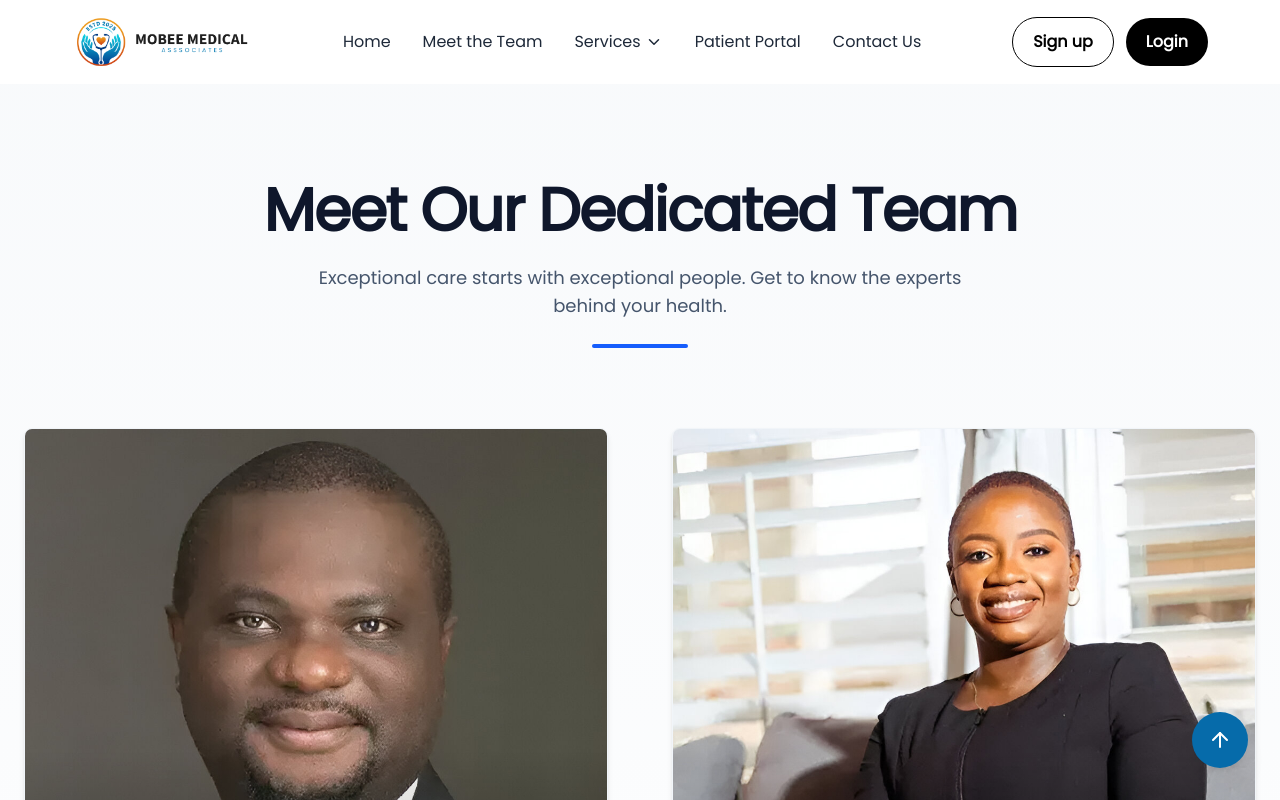
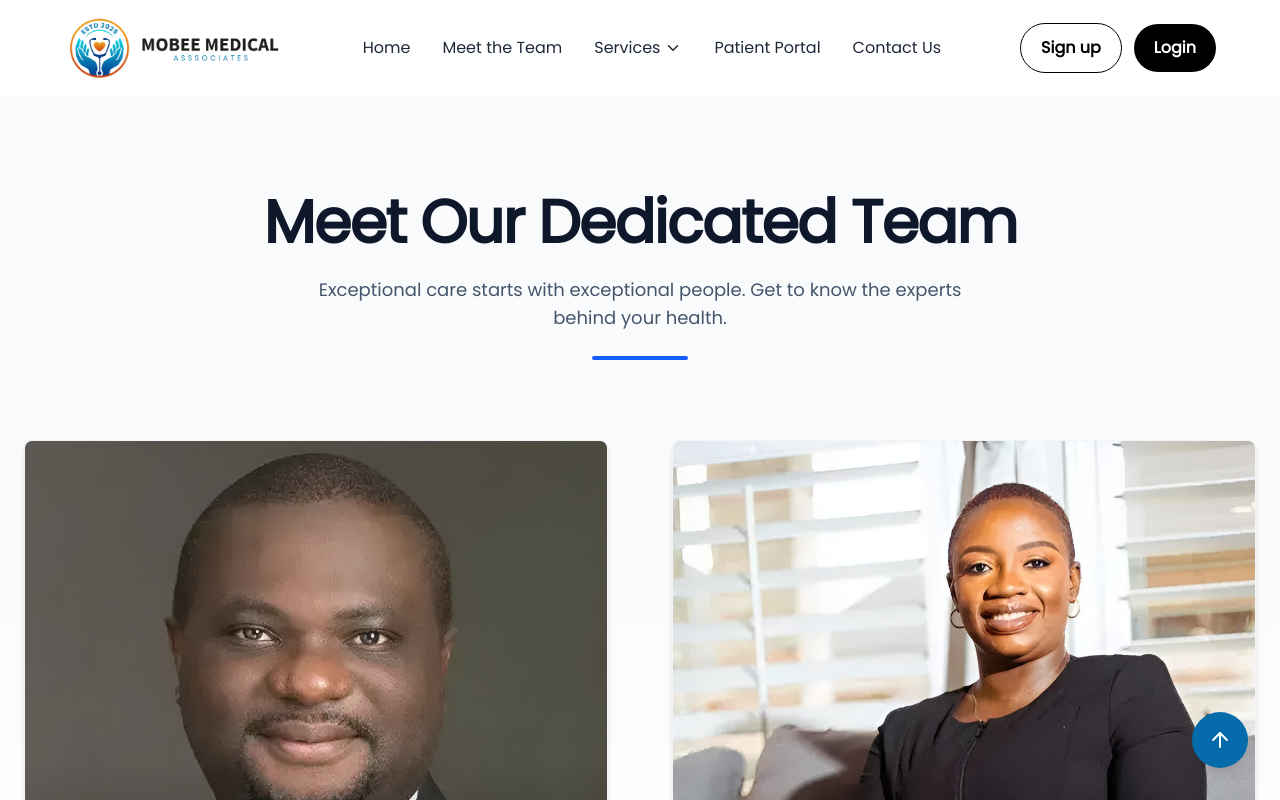
Before and after one commit to afterrender1/mobeemedical, a Next.js app: page /ourteam in a window 1280 px wide. Shown: the top 800 px of the page. Built offline with nearby package versions, Linux system fonts and the light colour scheme.

Commit message:
nav responsive done

```diff
--- a/app/preventative-services/page.jsx
+++ b/app/preventative-services/page.jsx
@@ -15,13 +15,7 @@ import MoveToTop from "@/components/MoveToTop";
 export default function PreventativeCarePage() {
   return (
     <>
-      {/* Skip to Content Link */}
-      <a
-        href="#main-content"
-        className="sr-only focus:not-sr-only focus:absolute focus:top-4 focus:left-4 bg-[#066BAA] text-white px-6 py-3 rounded-full font-semibold z-50 shadow-lg"
-      >
-        Skip to content
-      </a>
+
 
       <Navbar />
 
--- a/components/Navbar.jsx
+++ b/components/Navbar.jsx
@@ -1,3 +1,4 @@
+// components/Navbar.tsx
 "use client";
 
 import React, { useState } from "react";
@@ -22,30 +23,31 @@ export default function Navbar() {
 
   return (
     <nav
-   className=" bg-white mx-0 sm:mx-0 md:mx-0 lg:mx-8 xl:mx-12 2xl:mx-30"
-      style={{ fontFamily: "Poppins, sans-serif" }}
+      className="bg-white mx-auto w-full max-w-[1920px] px-4 sm:px-6 md:px-8 lg:px-12 xl:px-16 2xl:px-30"
+      style={{ fontFamily: "Poppins" }}
     >
-      <div className="max-w-8xl mx-auto px-6 py-4 flex items-center justify-between">
-        {/* Left: Logo */}
+      <div className="max-w-8xl mx-auto flex items-center justify-between py-4">
+        {/* Logo */}
         <Link href="/" className="flex items-center">
           <Image
             src="/images/logos/mobee3.png"
             alt="Logo"
             width={180}
             height={60}
-            className="object-contain"
+            className="h-12 w-auto sm:h-14 lg:h-16 object-contain"
+            priority
           />
         </Link>
 
-        {/* Center: Desktop Nav Links */}
-        <ul className="hidden lg:flex items-center gap-8 text-gray-800 font-normal">
+        {/* Desktop Nav */}
+        <ul className="hidden lg:flex items-center gap-6 xl:gap-8 text-sm xl:text-base font-normal text-gray-800">
           <li>
-            <Link href="/" className="hover:text-blue-600 transition">
+            <Link href="/" className="hover:text-[#066BAA] transition">
               Home
             </Link>
           </li>
           <li>
-            <Link href="/ourteam" className="hover:text-blue-600 transition">
+            <Link href="/ourteam" className="hover:text-[#066BAA] transition">
               Meet the Team
             </Link>
           </li>
@@ -56,13 +58,11 @@ export default function Navbar() {
             onMouseEnter={() => setServicesOpen(true)}
             onMouseLeave={() => setServicesOpen(false)}
           >
-            <button className="flex items-center gap-1 hover:text-blue-600 transition">
+            <button className="flex items-center gap-1 hover:text-[#066BAA] transition">
               Services
               <ChevronDown
                 size={18}
-                className={`transition-transform ${
-                  servicesOpen ? "rotate-180" : "rotate-0"
-                }`}
+                className={`transition-transform ${servicesOpen ? "rotate-180" : ""}`}
               />
             </button>
 
@@ -72,21 +72,14 @@ export default function Navbar() {
                   initial={{ opacity: 0, y: -12 }}
                   animate={{ opacity: 1, y: 0 }}
                   exit={{ opacity: 0, y: -8 }}
-      transition={{
-        duration: 0.28,
-        ease: [0.32, 0, 0.2, 1],
-      }}
-      className="absolute top-14 left-1/2 -translate-x-1/2 w-72
-                 bg-white rounded-2xl shadow-xl
-                 border border-gray-200/80
-                 overflow-hidden z-50
-                 ring-1 ring-black/5"
+                  transition={{ duration: 0.28, ease: [0.32, 0, 0.2, 1] }}
+                  className="absolute top-14 left-1/2 -translate-x-1/2 w-72 bg-white rounded-2xl shadow-xl border border-gray-200/80 overflow-hidden z-50 ring-1 ring-black/5"
                   style={{
                     boxShadow: `
                       0 20px 25px -5px rgba(0, 0, 0, 0.06),
                       0 8px 10px -6px rgba(0, 0, 0, 0.06),
                       0 0 0 1px rgba(0, 0, 0, 0.04)
-        `
+                    `,
                   }}
                 >
                   <motion.ul className="py-2">
@@ -100,19 +93,11 @@ export default function Navbar() {
                         <Link
                           href={link.href}
                           onClick={() => setServicesOpen(false)}
-              className="flex items-center justify-between
-                         px-6 py-3.5 text-gray-800 font-medium text-base
-                         hover:bg-gray-50/80
-                         hover:text-[#066BAA]
-                         transition-all duration-200
-                         group"
+                          className="flex items-center justify-between px-6 py-3.5 text-gray-800 font-medium text-sm xl:text-base hover:bg-gray-50/80 hover:text-[#066BAA] transition-all duration-200 group"
                         >
                           <span className="tracking-tight">{link.name}</span>
-
                           <motion.span
-                className="text-[#066BAA] opacity-0 group-hover:opacity-100
-                           translate-x-0 group-hover:translate-x-1
-                           transition-all duration-300 font-bold"
+                            className="text-[#066BAA] opacity-0 group-hover:opacity-100 translate-x-0 group-hover:translate-x-1 transition-all duration-300 font-bold"
                           >
                             →
                           </motion.span>
@@ -120,57 +105,51 @@ export default function Navbar() {
                       </motion.li>
                     ))}
                   </motion.ul>
-
-      {/* Subtle bottom divider */}
-      <div className="h-px bg-linear-to-r from-transparent via-gray-200 to-transparent" />
+                  <div className="h-px bg-gradient-to-r from-transparent via-gray-200 to-transparent" />
                 </motion.div>
               )}
             </AnimatePresence>
           </li>
 
           <li>
-            <Link href="/portal" className="hover:text-blue-600 transition">
+            <Link href="/portal" className="hover:text-[#066BAA] transition">
               Patient Portal
             </Link>
           </li>
-          {/* <li>
-            <Link href="/blog" className="hover:text-blue-600 transition">
-              Blog
-            </Link>
-          </li> */}
           <li>
-            <Link href="/contactus" className="hover:text-blue-600 transition">
+            <Link href="/contactus" className="hover:text-[#066BAA] transition">
               Contact Us
             </Link>
           </li>
         </ul>
 
-        {/* Right: Buttons */}
+        {/* Desktop Buttons */}
         <div className="hidden lg:flex items-center gap-3">
           <Link
             href="/signup"
-            className="bg-white text-black px-5 py-3 rounded-full font-semibold border hover:bg-black hover:text-white transition"
+            className="bg-white text-black px-4 xl:px-5 py-2.5 xl:py-3 rounded-full font-semibold border hover:bg-black hover:text-white transition text-sm xl:text-base"
           >
             Sign up
           </Link>
           <Link
             href="/login"
-            className="bg-black text-white px-5 py-3 rounded-full font-semibold hover:bg-black/90 transition"
+            className="bg-black text-white px-4 xl:px-5 py-2.5 xl:py-3 rounded-full font-semibold hover:bg-black/90 transition text-sm xl:text-base"
           >
             Login
           </Link>
         </div>
 
-        {/* Mobile Menu Button */}
+        {/* Mobile Toggle */}
         <button
           onClick={() => setMobileOpen(!mobileOpen)}
           className="lg:hidden text-gray-800"
+          aria-label="Toggle menu"
         >
           {mobileOpen ? <X size={28} /> : <Menu size={28} />}
         </button>
       </div>
 
-      {/* Mobile Dropdown */}
+      {/* Mobile Menu */}
       <AnimatePresence>
         {mobileOpen && (
           <motion.div
@@ -180,11 +159,11 @@ export default function Navbar() {
             transition={{ duration: 0.3 }}
             className="lg:hidden bg-white border-t border-gray-200 shadow-inner"
           >
-            <ul className="flex flex-col text-gray-800 font-medium px-6 py-4 space-y-4">
+            <ul className="flex flex-col text-gray-800 font-medium px-6 py-4 space-y-4 text-base">
               <li>
                 <Link
                   href="/"
-                  className="block hover:text-blue-600 transition"
+                  className="block hover:text-[#066BAA] transition"
                   onClick={() => setMobileOpen(false)}
                 >
                   Home
@@ -192,26 +171,24 @@ export default function Navbar() {
               </li>
               <li>
                 <Link
-                  href="/team"
-                  className="block hover:text-blue-600 transition"
+                  href="/ourteam"
+                  className="block hover:text-[#066BAA] transition"
                   onClick={() => setMobileOpen(false)}
                 >
                   Meet the Team
                 </Link>
               </li>
 
-              {/* Services Dropdown inside Mobile */}
+              {/* Mobile Services */}
               <li>
                 <button
                   onClick={() => setServicesOpen(!servicesOpen)}
-                  className="flex items-center justify-between w-full hover:text-blue-600"
+                  className="flex items-center justify-between w-full hover:text-[#066BAA] transition"
                 >
                   <span>Services</span>
                   <ChevronDown
                     size={18}
-                    className={`transition-transform ${
-                      servicesOpen ? "rotate-180" : "rotate-0"
-                    }`}
+                    className={`transition-transform ${servicesOpen ? "rotate-180" : ""}`}
                   />
                 </button>
 
@@ -222,14 +199,17 @@ export default function Navbar() {
                       animate={{ opacity: 1, y: 0 }}
                       exit={{ opacity: 0, y: -10 }}
                       transition={{ duration: 0.2 }}
-                      className="ml-4 mt-2 space-y-2"
+                      className="ml-4 mt-2 space-y-2 text-sm text-gray-600"
                     >
                       {serviceLinks.map((link) => (
                         <li key={link.name}>
                           <Link
                             href={link.href}
-                            className="block text-gray-600 hover:text-blue-600"
-                            onClick={() => setMobileOpen(false)}
+                            className="block hover:text-[#066BAA] transition"
+                            onClick={() => {
+                              setMobileOpen(false);
+                              setServicesOpen(false);
+                            }}
                           >
                             {link.name}
                           </Link>
@@ -243,25 +223,16 @@ export default function Navbar() {
               <li>
                 <Link
                   href="/portal"
-                  className="block hover:text-blue-600 transition"
+                  className="block hover:text-[#066BAA] transition"
                   onClick={() => setMobileOpen(false)}
                 >
                   Patient Portal
                 </Link>
               </li>
-              {/* <li>
-                <Link
-                  href="/blog"
-                  className="block hover:text-blue-600 transition"
-                  onClick={() => setMobileOpen(false)}
-                >
-                  Blog
-                </Link>
-              </li> */}
               <li>
                 <Link
-                  href="/contact"
-                  className="block hover:text-blue-600 transition"
+                  href="/contactus"
+                  className="block hover:text-[#066BAA] transition"
                   onClick={() => setMobileOpen(false)}
                 >
                   Contact Us
```
Lines whose indentation alone changed are shown as unchanged.
